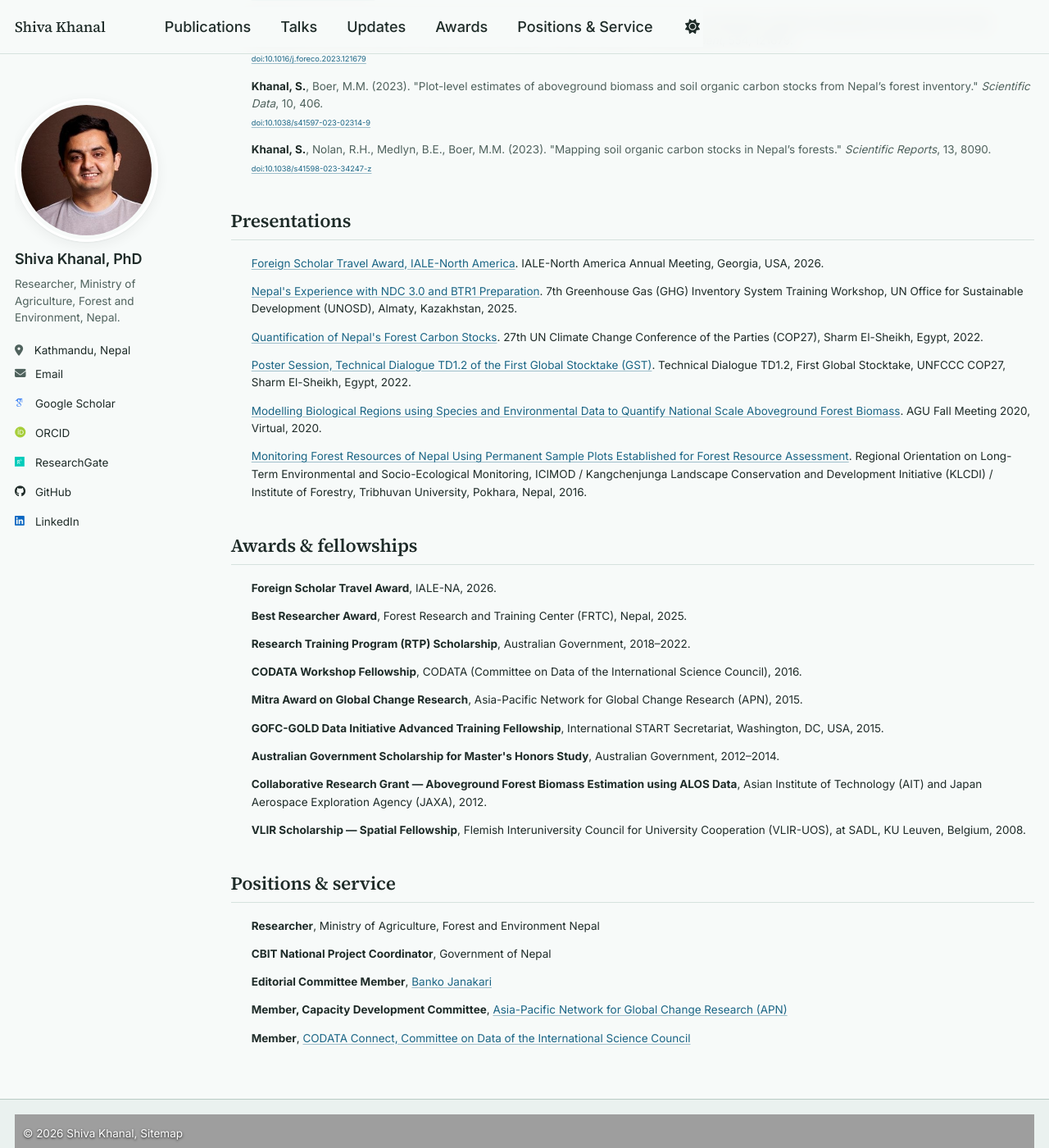
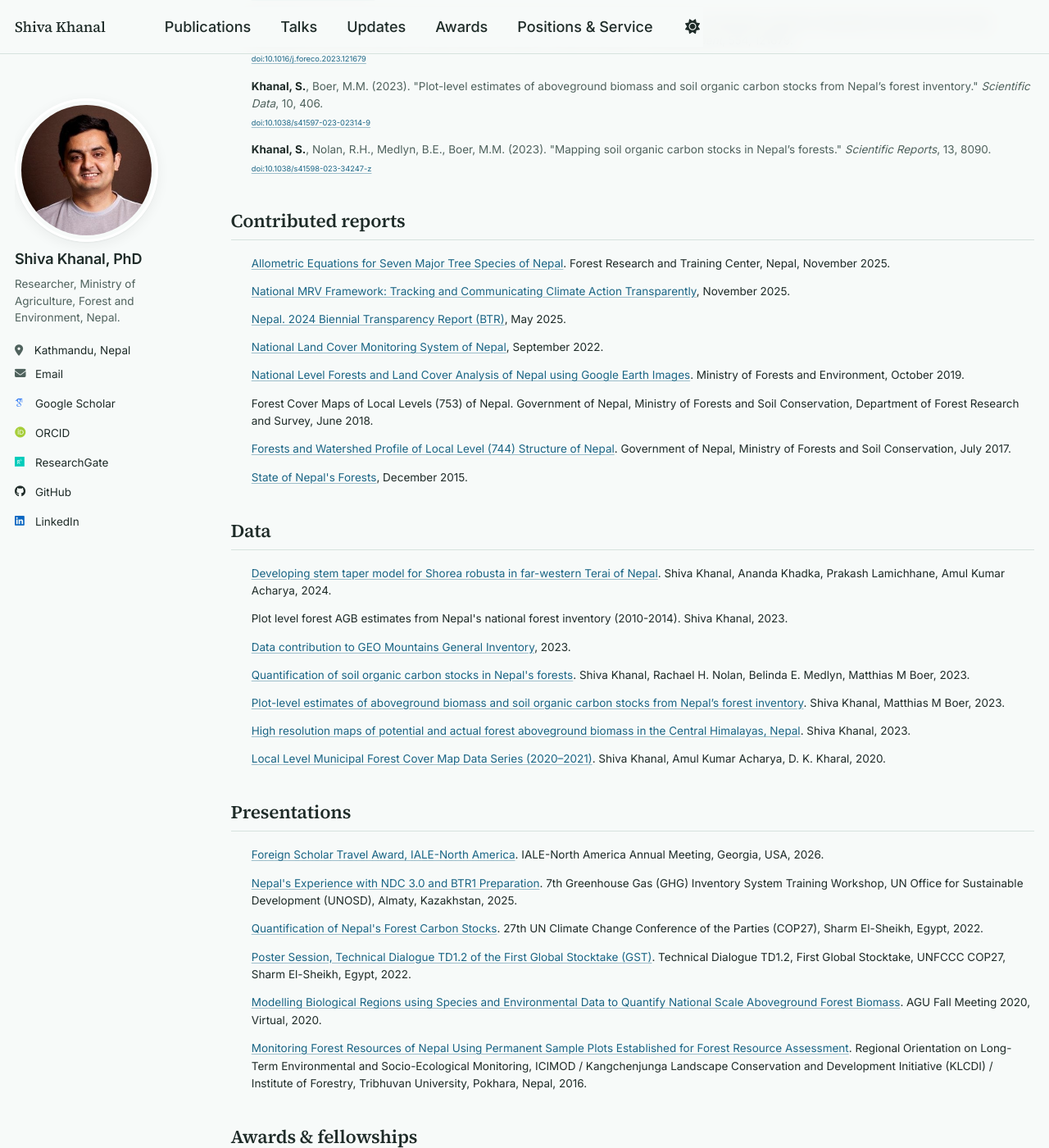
Before and after one commit to shivakhanal/shivakhanal.github.io, a Jekyll site: the page built from _pages/cv.md, in a window 1280 px wide and 1400 px high, scrolled down 863 px. Shown: the whole window at 82% size. Built offline with Jekyll 4.4.1, drawn with Linux system fonts in a browser that asks for light colours; some web fonts are replaced; a script that is not in the unit is left out.

Commit message:
Add Reports and Data tabs to Publications
- New _data/reports.yml (8 contributed reports) and _data/datasets.yml
  (7 datasets and data contributions), newest first
- Publications page: Journal articles / Reports / Data tabs with counts,
  keyboard support and #reports / #data links; all sections show in
  order when JavaScript is off
- Reports show date, publisher or affiliation, report number, ISBN, and
  DOI / ResearchGate links; datasets show creators (own name in bold),
  creation date, file size and DOI
- CV page gains Contributed reports and Data sections

Co-Authored-By: Claude Opus 5.5 <noreply@anthropic.com>
Claude-Session: https://claude.ai/code/session_016V43U4wFCwqepDpKhcqbAx

```diff
--- /dev/null
+++ b/_data/datasets.yml
@@ -0,0 +1,40 @@
+# Published datasets and data contributions, newest first. Shown on the Publications page ("Data" tab) and the CV.
+# Fields: title, creators, date (YYYY-MM-DD, YYYY-MM or YYYY), file_size, doi, url, note
+- title: "Developing stem taper model for Shorea robusta in far-western Terai of Nepal"
+  creators: "Shiva Khanal, Ananda Khadka, Prakash Lamichhane, Amul Kumar Acharya"
+  date: "2024-02-15"
+  file_size: "142.63 KB"
+  doi: "10.6084/m9.figshare.25225511"
+
+- title: "Plot level forest AGB estimates from Nepal's national forest inventory (2010-2014)"
+  creators: "Shiva Khanal"
+  date: "2023-06-23"
+  file_size: "114.84 KB"
+
+- title: "Data contribution to GEO Mountains General Inventory"
+  date: "2023"
+  url: "https://geomountains.org/resources-outputs/portals-inventories/general-inventory/"
+
+- title: "Quantification of soil organic carbon stocks in Nepal's forests"
+  creators: "Shiva Khanal, Rachael H. Nolan, Belinda E. Medlyn, Matthias M Boer"
+  date: "2023-02-22"
+  file_size: "667.34 MB"
+  doi: "10.6084/m9.figshare.22140233"
+
+- title: "Plot-level estimates of aboveground biomass and soil organic carbon stocks from Nepal’s forest inventory"
+  creators: "Shiva Khanal, Matthias M Boer"
+  date: "2023-01-26"
+  file_size: "105.57 KB"
+  doi: "10.6084/m9.figshare.21959636"
+
+- title: "High resolution maps of potential and actual forest aboveground biomass in the Central Himalayas, Nepal"
+  creators: "Shiva Khanal"
+  date: "2023-01-25"
+  file_size: "2.14 GB"
+  doi: "10.6084/m9.figshare.21952865"
+
+- title: "Local Level Municipal Forest Cover Map Data Series (2020–2021)"
+  creators: "Shiva Khanal, Amul Kumar Acharya, D. K. Kharal"
+  date: "2020"
+  url: "https://www.researchgate.net/profile/Shiva-Khanal-2/research"
+  note: "Covers 2020–2021"
--- /dev/null
+++ b/_data/reports.yml
@@ -0,0 +1,40 @@
+# Contributed reports, newest first. Shown on the Publications page ("Reports" tab) and the CV.
+# Fields: title, date (YYYY-MM), publisher, affiliation, isbn, doi, report_number, url
+- title: "Allometric Equations for Seven Major Tree Species of Nepal"
+  date: "2025-11"
+  publisher: "Forest Research and Training Center, Nepal"
+  isbn: "978-9937-1-9404-4"
+  url: "https://www.researchgate.net/publication/400311337_Allometric_Equations_for_Seven_Major_Tree_Species_of_Nepal"
+
+- title: "National MRV Framework: Tracking and Communicating Climate Action Transparently"
+  date: "2025-11"
+  affiliation: "Ministry of Forests and Soil Conservation, Nepal"
+  doi: "10.13140/RG.2.2.13857.06240"
+
+- title: "Nepal. 2024 Biennial Transparency Report (BTR)"
+  date: "2025-05"
+  doi: "10.13140/RG.2.2.28673.11369"
+
+- title: "National Land Cover Monitoring System of Nepal"
+  date: "2022-09"
+  affiliation: "Environmental Research and Training Center"
+  doi: "10.13140/RG.2.2.23239.05282"
+
+- title: "National Level Forests and Land Cover Analysis of Nepal using Google Earth Images"
+  date: "2019-10"
+  publisher: "Ministry of Forests and Environment"
+  url: "https://www.researchgate.net/publication/336769696_National_Level_Forests_and_Land_Cover_Analysis_of_Nepal_using_Google_Earth_Images_Ministry_of_Forests_and_Environment"
+
+- title: "Forest Cover Maps of Local Levels (753) of Nepal"
+  date: "2018-06"
+  publisher: "Government of Nepal, Ministry of Forests and Soil Conservation, Department of Forest Research and Survey"
+
+- title: "Forests and Watershed Profile of Local Level (744) Structure of Nepal"
+  date: "2017-07"
+  publisher: "Government of Nepal, Ministry of Forests and Soil Conservation"
+  url: "https://www.researchgate.net/publication/325542111_Forests_and_Watershed_Profile_of_Local_Level_744_Structure_of_Nepal_Government_of_Nepal_Ministry_of_Forests_and_Soil_Conservation"
+
+- title: "State of Nepal's Forests"
+  date: "2015-12"
+  report_number: "5"
+  doi: "10.13140/RG.2.2.34812.28800/1"
--- /dev/null
+++ b/_includes/fuzzy-date.html
@@ -0,0 +1 @@
+{% comment %} Formats "YYYY", "YYYY-MM" or "YYYY-MM-DD" text as "2023", "November 2025" or "15 February 2024" {% endcomment %}{% assign d = include.date | append: "" %}{% if d.size == 4 %}{{ d }}{% elsif d.size == 7 %}{{ d | append: "-01" | date: "%B %Y" }}{% else %}{{ d | date: "%-d %B %Y" }}{% endif %}
--- a/_pages/cv.md
+++ b/_pages/cv.md
@@ -42,6 +42,24 @@ redirect_from:
 </section>
 
 <section class="cv-section">
+<h2 class="archive__subtitle">Contributed reports</h2>
+<ul class="cv-list">
+{% for item in site.data.reports %}
+  <li>{% if item.url %}<a href="{{ item.url }}">{{ item.title }}</a>{% elsif item.doi %}<a href="https://doi.org/{{ item.doi }}">{{ item.title }}</a>{% else %}{{ item.title }}{% endif %}{% if item.publisher %}. {{ item.publisher }}{% endif %}, {% include fuzzy-date.html date=item.date %}.</li>
+{% endfor %}
+</ul>
+</section>
+
+<section class="cv-section">
+<h2 class="archive__subtitle">Data</h2>
+<ul class="cv-list">
+{% for item in site.data.datasets %}
+  <li>{% if item.doi %}<a href="https://doi.org/{{ item.doi }}">{{ item.title }}</a>{% elsif item.url %}<a href="{{ item.url }}">{{ item.title }}</a>{% else %}{{ item.title }}{% endif %}{% if item.creators %}. {{ item.creators }}{% endif %}, {{ item.date | slice: 0, 4 }}.</li>
+{% endfor %}
+</ul>
+</section>
+
+<section class="cv-section">
 <h2 class="archive__subtitle">Presentations</h2>
 <ul class="cv-list">
 {% for post in site.talks reversed %}
--- a/_pages/publications.html
+++ b/_pages/publications.html
@@ -3,16 +3,23 @@ layout: archive
 title: "Publications"
 permalink: /publications/
 author_profile: true
-description: "Peer-reviewed publications by Shiva Khanal on forest carbon, soil organic carbon, forest biomass mapping, and fire ecology in Nepal and Australia."
+description: "Peer-reviewed articles, contributed reports and published datasets by Shiva Khanal on forest carbon, land cover, climate transparency and fire ecology in Nepal and Australia."
 ---
 
 {% include base_path %}
 
 <p class="page__lead-note">
-  Peer-reviewed articles, newest first. My name is shown in <strong class="pub__me">bold</strong>.
+  Peer-reviewed articles, contributed reports and published data, newest first. My name is shown in <strong class="pub__me">bold</strong>.
   {% if site.author.googlescholar %}A full list is on <a href="{{ site.author.googlescholar }}">Google Scholar</a>{% if site.author.orcid %} and <a href="{{ site.author.orcid }}">ORCID</a>{% endif %}.{% endif %}
 </p>
 
+<div class="pub-tabs" role="tablist" aria-label="Publication types" hidden>
+  <button type="button" role="tab" id="tab-articles" aria-controls="articles" aria-selected="true">Journal articles <span class="pub-tabs__count">{{ site.publications.size }}</span></button>
+  <button type="button" role="tab" id="tab-reports" aria-controls="reports" aria-selected="false" tabindex="-1">Reports <span class="pub-tabs__count">{{ site.data.reports.size }}</span></button>
+  <button type="button" role="tab" id="tab-data" aria-controls="data" aria-selected="false" tabindex="-1">Data <span class="pub-tabs__count">{{ site.data.datasets.size }}</span></button>
+</div>
+
+<section id="articles" class="pub-panel" role="tabpanel" aria-labelledby="tab-articles">
 {% if site.publication_category %}
   {% for category in site.publication_category %}
     {% assign title_shown = false %}
@@ -32,3 +39,62 @@ description: "Peer-reviewed publications by Shiva Khanal on forest carbon, soil
     {% include publication-entry.html %}
   {% endfor %}
 {% endif %}
+</section>
+
+<section id="reports" class="pub-panel" role="tabpanel" aria-labelledby="tab-reports">
+  <h2 class="archive__subtitle">Contributed Reports</h2>
+  {% for item in site.data.reports %}
+    {% include report-entry.html item=item %}
+  {% endfor %}
+</section>
+
+<section id="data" class="pub-panel" role="tabpanel" aria-labelledby="tab-data">
+  <h2 class="archive__subtitle">Data</h2>
+  {% for item in site.data.datasets %}
+    {% include dataset-entry.html item=item %}
+  {% endfor %}
+</section>
+
+<script>
+  /* Turn the three sections into tabs. Without JavaScript all sections stay visible, one after another. */
+  (function () {
+    var list = document.querySelector(".pub-tabs");
+    if (!list) { return; }
+    var tabs = Array.prototype.slice.call(list.querySelectorAll('[role="tab"]'));
+    var panels = tabs.map(function (t) { return document.getElementById(t.getAttribute("aria-controls")); });
+
+    function select(i, focus, updateHash) {
+      tabs.forEach(function (t, j) {
+        var on = i === j;
+        t.setAttribute("aria-selected", on ? "true" : "false");
+        t.tabIndex = on ? 0 : -1;
+        panels[j].hidden = !on;
+      });
+      if (focus) { tabs[i].focus(); }
+      if (updateHash && window.history && history.replaceState) {
+        history.replaceState(null, "", i === 0 ? location.pathname : "#" + panels[i].id);
+      }
+    }
+
+    list.hidden = false;
+    document.documentElement.classList.add("pub-tabs-ready");
+    tabs.forEach(function (t, i) {
+      t.addEventListener("click", function () { select(i, false, true); });
+      t.addEventListener("keydown", function (e) {
+        var k = e.key, n = tabs.length;
+        if (k === "ArrowRight") { select((i + 1) % n, true, true); e.preventDefault(); }
+        else if (k === "ArrowLeft") { select((i - 1 + n) % n, true, true); e.preventDefault(); }
+        else if (k === "Home") { select(0, true, true); e.preventDefault(); }
+        else if (k === "End") { select(n - 1, true, true); e.preventDefault(); }
+      });
+    });
+
+    function fromHash() {
+      var id = location.hash.replace("#", "");
+      var i = panels.findIndex(function (p) { return p.id === id; });
+      select(i < 0 ? 0 : i, false, false);
+    }
+    window.addEventListener("hashchange", fromHash);
+    fromHash();
+  })();
+</script>
--- a/_sass/layout/_custom.scss
+++ b/_sass/layout/_custom.scss
@@ -573,6 +573,70 @@ a.pub-link,
   word-break: normal;
 }
 
+/* Publication type tabs (Journal articles / Reports / Data) */
+.pub-tabs {
+  display: flex;
+  flex-wrap: wrap;
+  gap: 0.25rem;
+  margin: 0.5rem 0 1rem;
+  border-bottom: 1px solid var(--global-border-color);
+
+  &[hidden] {
+    display: none;
+  }
+
+  button {
+    appearance: none;
+    background: transparent;
+    border: 0;
+    border-bottom: 3px solid transparent;
+    margin-bottom: -1px;
+    padding: 0.6rem 0.9rem;
+    min-height: 44px;
+    font-family: $sans-serif;
+    font-size: $type-size-6;
+    font-weight: 600;
+    color: var(--global-text-color-light);
+    cursor: pointer;
+
+    &:hover {
+      color: var(--global-text-color);
+    }
+
+    &[aria-selected="true"] {
+      color: var(--site-accent);
+      border-bottom-color: var(--site-accent);
+    }
+  }
+}
+
+.pub-tabs__count {
+  display: inline-block;
+  min-width: 1.6em;
+  margin-left: 0.3em;
+  padding: 0 0.4em;
+  border-radius: 999px;
+  background: var(--site-surface-alt);
+  color: var(--global-text-color-light);
+  font-size: 0.85em;
+  font-weight: 500;
+  text-align: center;
+}
+
+.pub-panel[hidden] {
+  display: none;
+}
+
+/* Keep the tab bar visible when the page opens at #reports or #data */
+.pub-panel {
+  scroll-margin-top: 10rem;
+}
+
+/* With tabs active, the tab label already names the section */
+.pub-tabs-ready .pub-panel > h2.archive__subtitle:first-child {
+  display: none;
+}
+
 .pub-cite-box {
   margin-top: 2rem;
   padding: 1.1rem 1.25rem;
```
Also changed, not shown: _includes/dataset-entry.html (added, +18 -0 lines), _includes/report-entry.html (added, +16 -0 lines).
